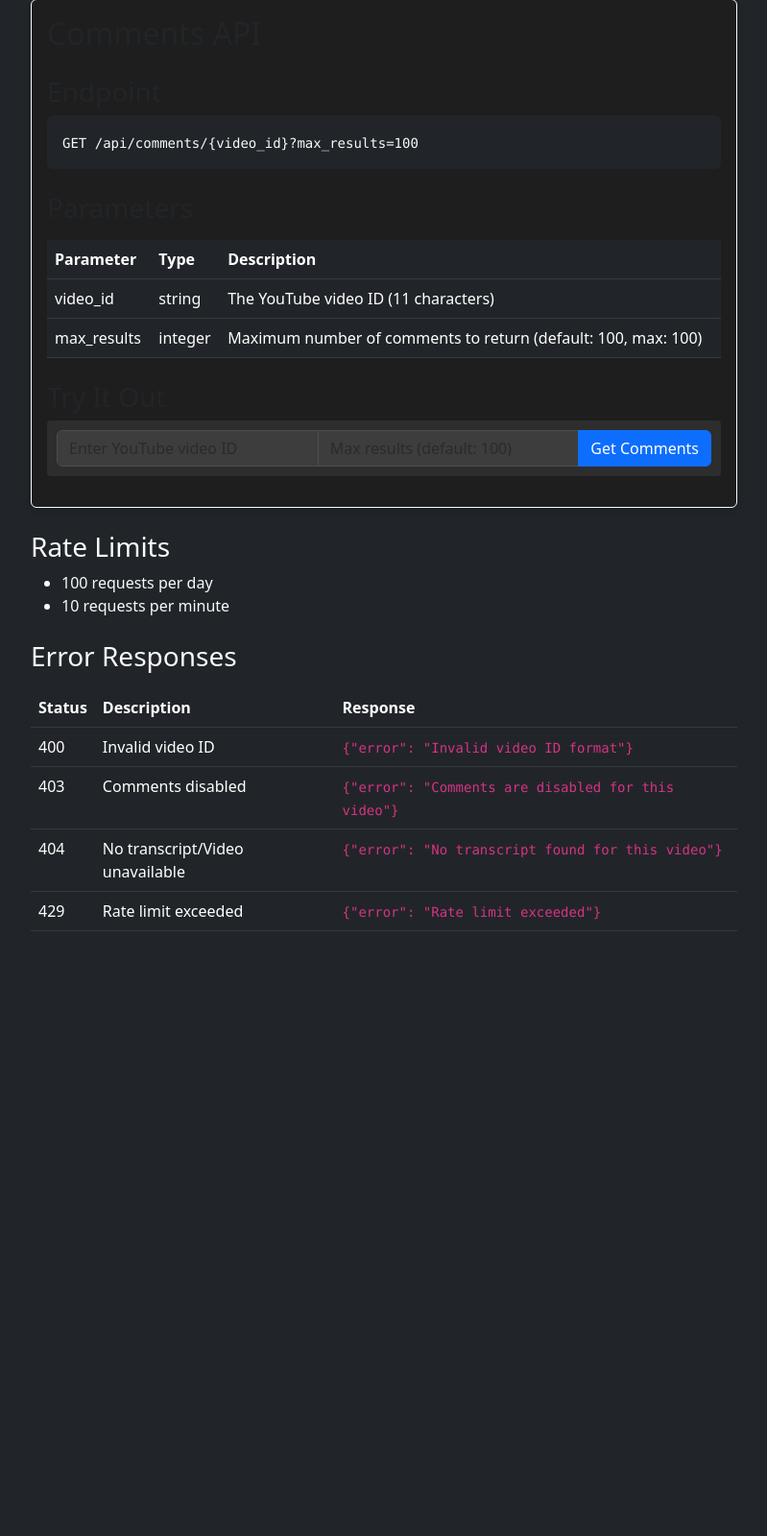
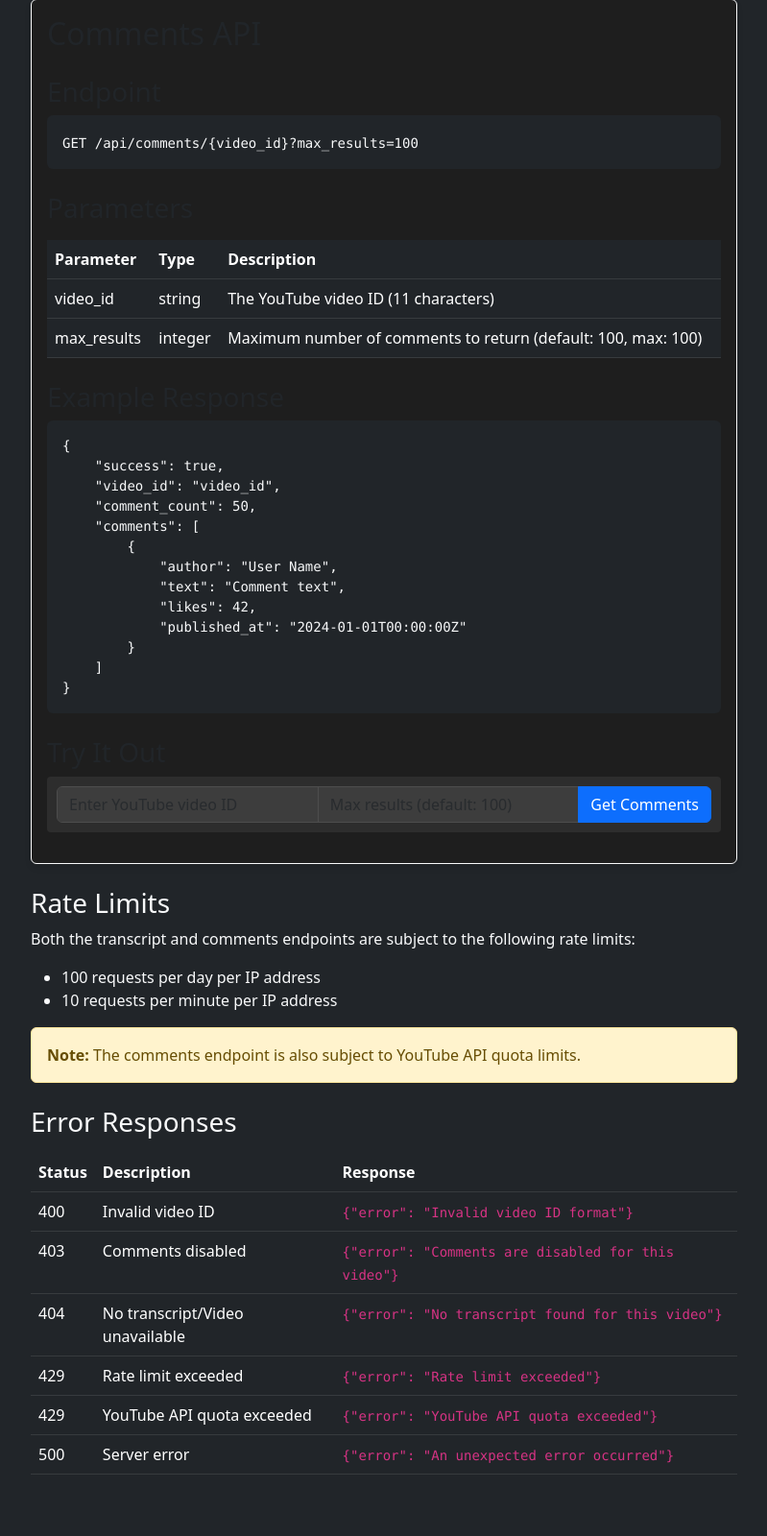
Before and after one commit to derekcheungsa/YouTubeDataFetcher, a Flask app: page / in a window 1280 px wide. Shown: the part 777-2377 px from the top of the page at 96% size, without its empty margins (240-1039 px from the left). Before the commit the page ends 1747 px from the top, so only its background shows below. Run offline with Flask 3, Linux system fonts and the light colour scheme.

Commit message:
Agent step completed: Add YouTube comments fetching endpoint to the existing API service

```diff
--- a/templates/index.html
+++ b/templates/index.html
@@ -97,6 +97,21 @@
                             </tbody>
                         </table>
 
+                        <h3 class="mt-4">Example Response</h3>
+                        <pre class="bg-dark p-3 rounded"><code class="text-light">{
+    "success": true,
+    "video_id": "video_id",
+    "comment_count": 50,
+    "comments": [
+        {
+            "author": "User Name",
+            "text": "Comment text",
+            "likes": 42,
+            "published_at": "2024-01-01T00:00:00Z"
+        }
+    ]
+}</code></pre>
+
                         <h3 class="mt-4">Try It Out</h3>
                         <div class="input-group mb-3">
                             <input type="text" id="commentVideoId" class="form-control" placeholder="Enter YouTube video ID">
@@ -113,10 +128,14 @@
 
                 <div class="mt-4">
                     <h3>Rate Limits</h3>
+                    <p>Both the transcript and comments endpoints are subject to the following rate limits:</p>
                     <ul>
-                        <li>100 requests per day</li>
-                        <li>10 requests per minute</li>
+                        <li>100 requests per day per IP address</li>
+                        <li>10 requests per minute per IP address</li>
                     </ul>
+                    <div class="alert alert-warning">
+                        <strong>Note:</strong> The comments endpoint is also subject to YouTube API quota limits.
+                    </div>
 
                     <h3 class="mt-4">Error Responses</h3>
                     <table class="table table-dark">
@@ -148,6 +167,16 @@
                                 <td>Rate limit exceeded</td>
                                 <td><code>{"error": "Rate limit exceeded"}</code></td>
                             </tr>
+                            <tr>
+                                <td>429</td>
+                                <td>YouTube API quota exceeded</td>
+                                <td><code>{"error": "YouTube API quota exceeded"}</code></td>
+                            </tr>
+                            <tr>
+                                <td>500</td>
+                                <td>Server error</td>
+                                <td><code>{"error": "An unexpected error occurred"}</code></td>
+                            </tr>
                         </tbody>
                     </table>
                 </div>
```
Also changed, not shown: static/js/script.js (+34 -19 lines).
